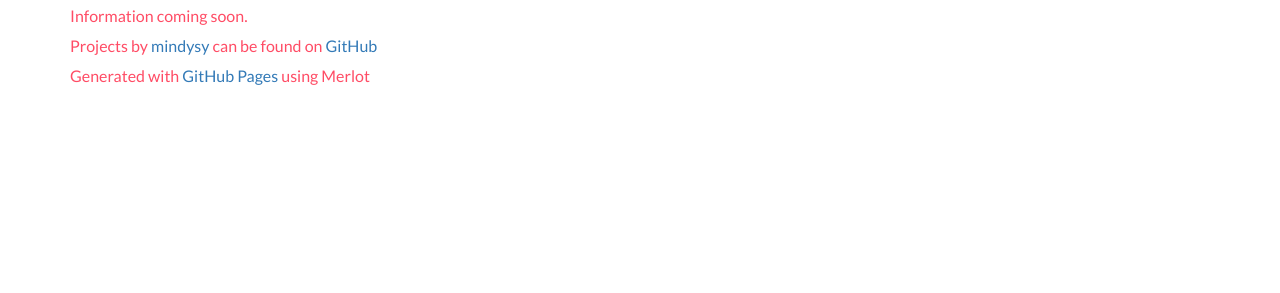
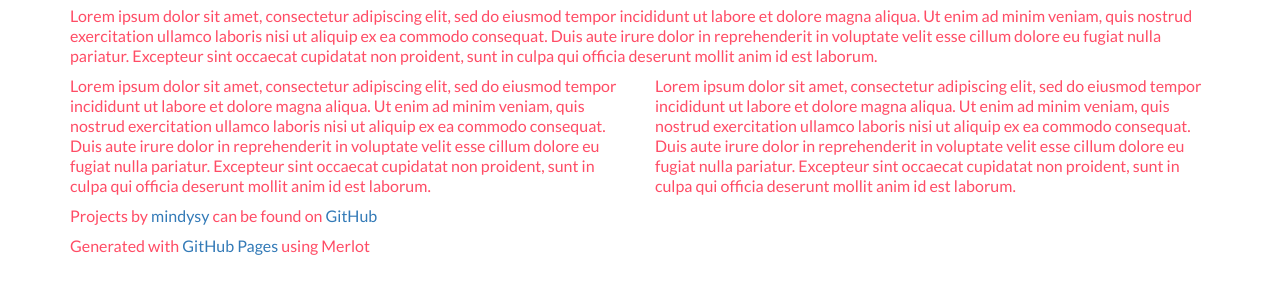
Before and after one commit to mindysy/mindysy.github.io, a plain HTML site: page index.html in a window 1280 px wide. Shown: the part 119-412 px from the top of the page. Drawn offline with nearby package versions, Linux system fonts and the light colour scheme.

Commit message:
Update index.html

```diff
--- a/index.html
+++ b/index.html
@@ -26,8 +26,22 @@
         <h2>Front End Developer</h2>
       </header>
 
-      <section>
-        <p>Information coming soon.</p>
+      <section class="row">
+        <div class="col-xs-12">
+          <p>
+            Lorem ipsum dolor sit amet, consectetur adipiscing elit, sed do eiusmod tempor incididunt ut labore et dolore magna aliqua. Ut enim ad minim veniam, quis nostrud exercitation ullamco laboris nisi ut aliquip ex ea commodo consequat. Duis aute irure dolor in reprehenderit in voluptate velit esse cillum dolore eu fugiat nulla pariatur. Excepteur sint occaecat cupidatat non proident, sunt in culpa qui officia deserunt mollit anim id est laborum.
+          </p>
+        </div>
+        <div class="col-md-6">
+          <p>
+            Lorem ipsum dolor sit amet, consectetur adipiscing elit, sed do eiusmod tempor incididunt ut labore et dolore magna aliqua. Ut enim ad minim veniam, quis nostrud exercitation ullamco laboris nisi ut aliquip ex ea commodo consequat. Duis aute irure dolor in reprehenderit in voluptate velit esse cillum dolore eu fugiat nulla pariatur. Excepteur sint occaecat cupidatat non proident, sunt in culpa qui officia deserunt mollit anim id est laborum.
+          </p>
+        </div>
+        <div class="col-md-6">
+          <p>
+            Lorem ipsum dolor sit amet, consectetur adipiscing elit, sed do eiusmod tempor incididunt ut labore et dolore magna aliqua. Ut enim ad minim veniam, quis nostrud exercitation ullamco laboris nisi ut aliquip ex ea commodo consequat. Duis aute irure dolor in reprehenderit in voluptate velit esse cillum dolore eu fugiat nulla pariatur. Excepteur sint occaecat cupidatat non proident, sunt in culpa qui officia deserunt mollit anim id est laborum.
+          </p>
+        </div>
       </section>
 
       <footer>
```
